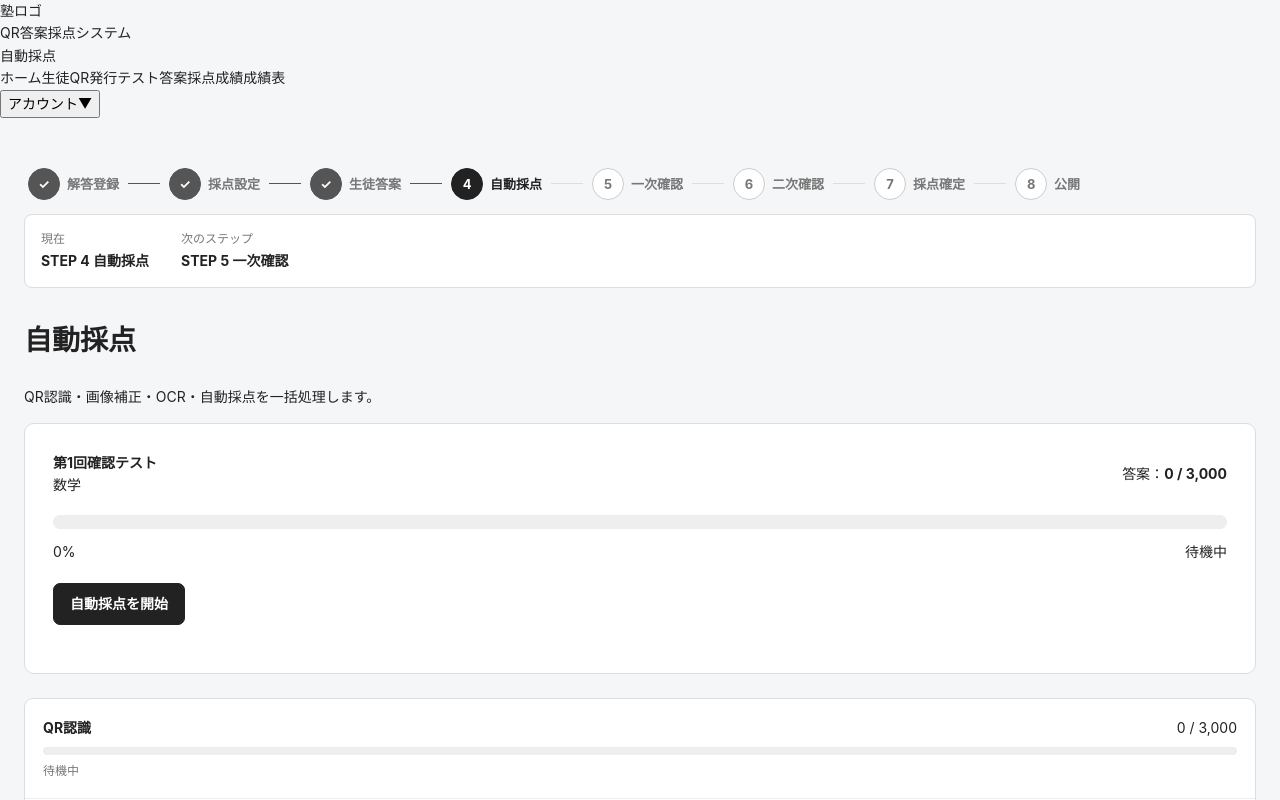
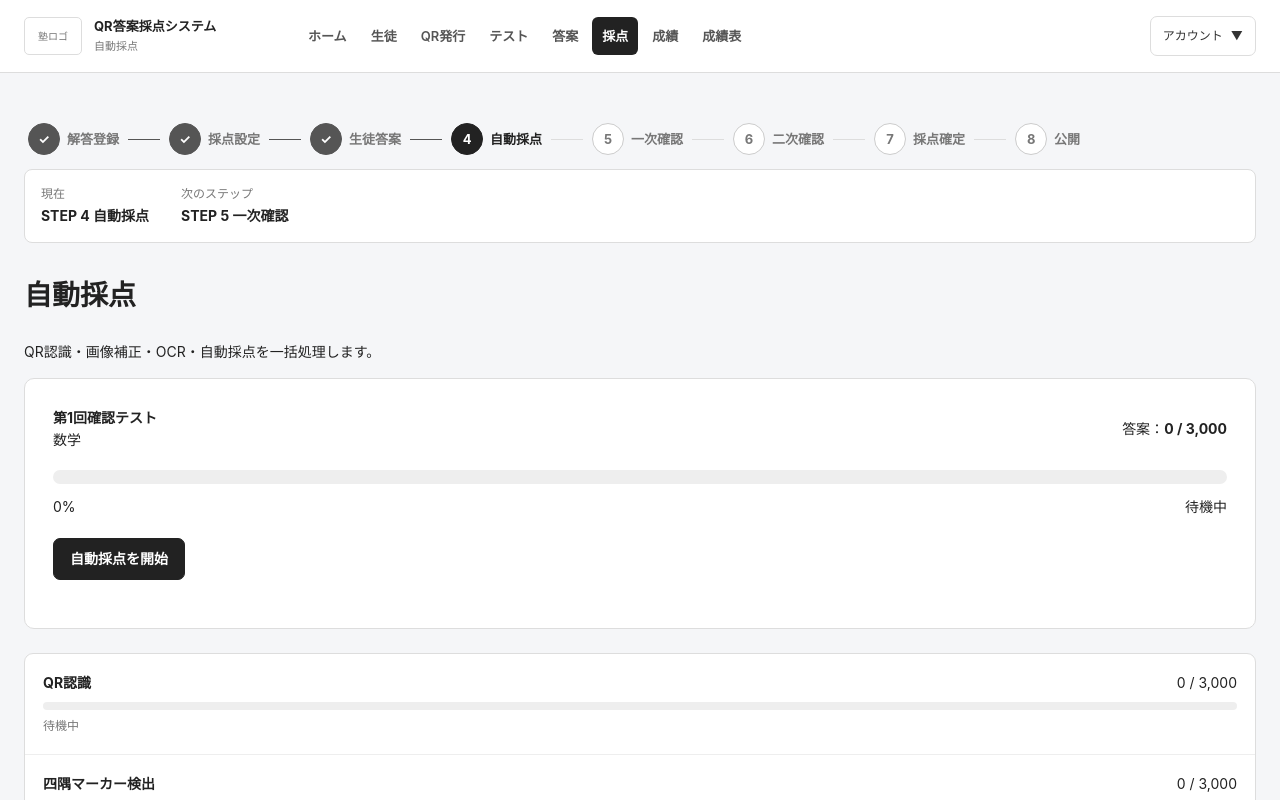
Before and after one commit to teikitesuto-tesutotaisakupurinto/qr-grading-system, a Next.js app: page /grading/auto in a window 1280 px wide. Shown: the top 800 px of the page. Built offline with nearby package versions, Linux system fonts and the light colour scheme; no server answers.

Commit message:
Update globals.css

```diff
--- a/app/globals.css
+++ b/app/globals.css
@@ -1537,3 +1537,228 @@ p {
     grid-template-columns: 1fr;
   }
 }
+/* =========================================================
+   SchoolHeader
+   ========================================================= */
+
+.schoolHeader {
+  position: sticky;
+  top: 0;
+  z-index: 100;
+
+  width: 100%;
+
+  background: #fff;
+  border-bottom: 1px solid #ddd;
+}
+
+.schoolHeaderInner {
+  min-height: 72px;
+
+  display: flex;
+  align-items: center;
+
+  padding: 0 24px;
+
+  gap: 24px;
+}
+
+.schoolHeaderBrand {
+  display: flex;
+  align-items: center;
+  gap: 12px;
+
+  min-width: 250px;
+}
+
+.schoolHeaderLogo {
+  width: 58px;
+  height: 38px;
+
+  display: flex;
+  align-items: center;
+  justify-content: center;
+
+  border: 1px solid #ddd;
+  border-radius: 5px;
+
+  color: #777;
+  background: #fff;
+
+  font-size: 10px;
+}
+
+.schoolHeaderSystemName {
+  font-size: 13px;
+  font-weight: 700;
+  white-space: nowrap;
+}
+
+.schoolHeaderPageTitle {
+  margin-top: 1px;
+
+  color: #777;
+
+  font-size: 11px;
+
+  white-space: nowrap;
+}
+
+.schoolHeaderNav {
+  display: flex;
+  align-items: center;
+  gap: 4px;
+
+  flex: 1;
+
+  overflow-x: auto;
+}
+
+.schoolHeaderNavLink {
+  display: inline-flex;
+  align-items: center;
+  justify-content: center;
+
+  min-height: 38px;
+
+  padding: 0 10px;
+
+  border-radius: 6px;
+
+  color: #555;
+
+  font-size: 13px;
+  font-weight: 600;
+
+  white-space: nowrap;
+}
+
+.schoolHeaderNavLink:hover {
+  background: #f3f3f3;
+}
+
+.schoolHeaderNavLink.active {
+  background: #222;
+  color: #fff;
+}
+
+.schoolHeaderRight {
+  position: relative;
+
+  flex: 0 0 auto;
+}
+
+.schoolHeaderMenuButton {
+  min-height: 40px;
+
+  display: flex;
+  align-items: center;
+  gap: 8px;
+
+  padding: 0 12px;
+
+  border: 1px solid #ddd;
+  border-radius: 7px;
+
+  background: #fff;
+  color: #333;
+
+  font-size: 12px;
+}
+
+.schoolHeaderMenuButton:hover {
+  background: #f7f7f7;
+}
+
+.schoolHeaderMenu {
+  position: absolute;
+
+  top: calc(100% + 8px);
+  right: 0;
+
+  width: 190px;
+
+  padding: 6px;
+
+  background: #fff;
+
+  border: 1px solid #ddd;
+  border-radius: 8px;
+
+  box-shadow:
+    0 8px 24px
+    rgba(0, 0, 0, 0.1);
+}
+
+.schoolHeaderMenu a,
+.schoolHeaderMenu button {
+  width: 100%;
+
+  min-height: 40px;
+
+  display: flex;
+  align-items: center;
+
+  padding: 0 12px;
+
+  border: 0;
+  border-radius: 5px;
+
+  background: #fff;
+
+  color: #333;
+
+  font-size: 13px;
+
+  text-align: left;
+
+  cursor: pointer;
+}
+
+.schoolHeaderMenu a:hover,
+.schoolHeaderMenu button:hover {
+  background: #f3f3f3;
+}
+
+@media (max-width: 1100px) {
+  .schoolHeaderInner {
+    gap: 12px;
+    padding: 0 16px;
+  }
+
+  .schoolHeaderBrand {
+    min-width: 210px;
+  }
+
+  .schoolHeaderNavLink {
+    padding: 0 8px;
+  }
+}
+
+@media (max-width: 800px) {
+  .schoolHeaderInner {
+    min-height: 64px;
+  }
+
+  .schoolHeaderBrand {
+    min-width: auto;
+  }
+
+  .schoolHeaderSystemName,
+  .schoolHeaderPageTitle {
+    display: none;
+  }
+
+  .schoolHeaderLogo {
+    width: 50px;
+    height: 34px;
+  }
+
+  .schoolHeaderNav {
+    display: none;
+  }
+
+  .schoolHeaderRight {
+    margin-left: auto;
+  }
+}
```
